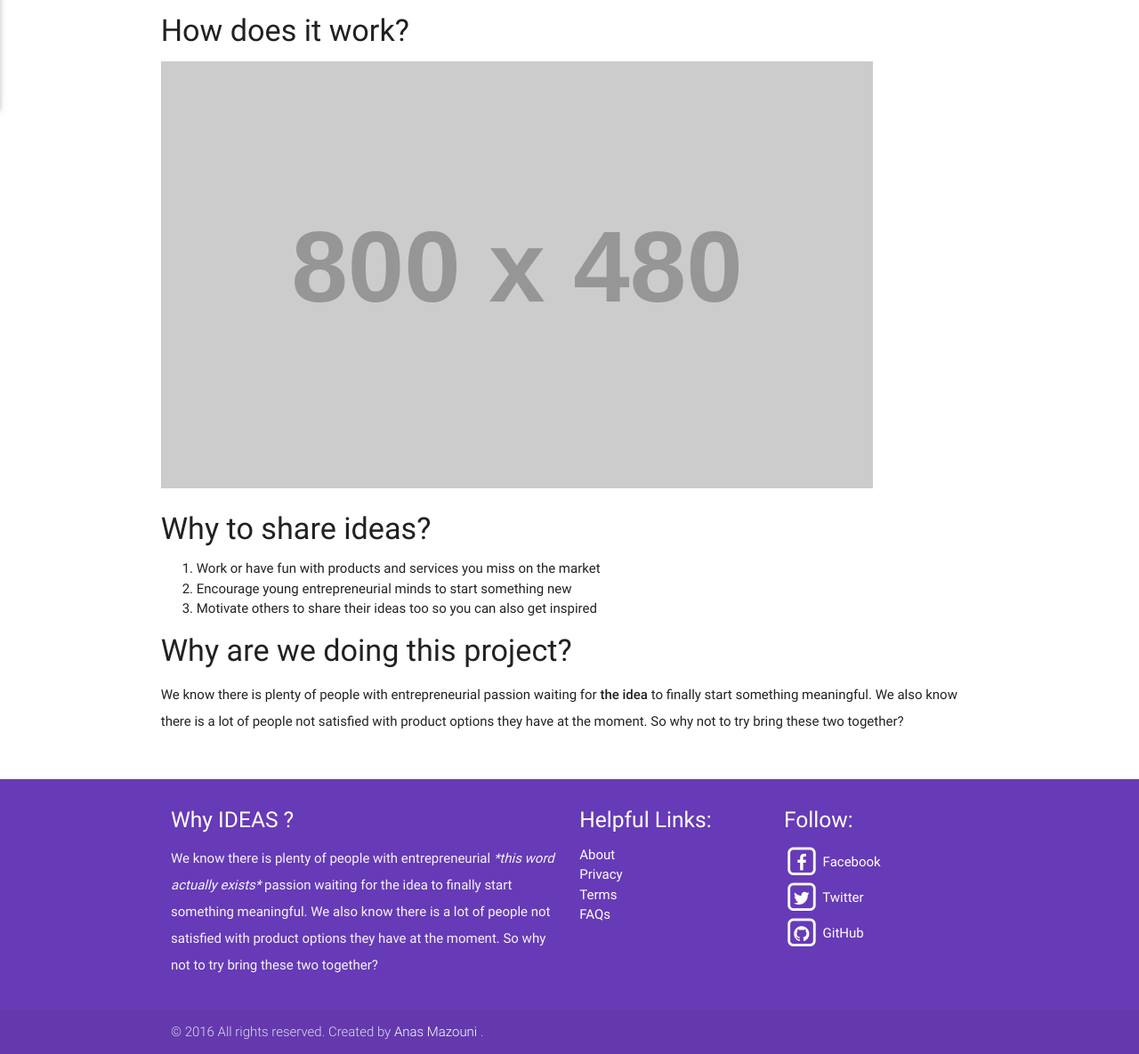
After one commit to Stormiix/ideas-site, a PHP site: page /about.html in a window 1280 px wide. The commit adds this page. Shown: the part 737-1922 px from the top of the page at 89% size. Run offline with PHP 8.4, Linux system fonts and the light colour scheme; grey boxes labelled with a size stand in for pictures from a placeholder-image service; some libraries are stand-ins or nearby versions.

Commit message:
Added an about page & updated some css

```diff
--- /dev/null
+++ b/about.html
@@ -0,0 +1,196 @@
+<!DOCTYPE html>
+<html lang="en">
+
+<head>
+
+    <!-- META -->
+    <meta http-equiv="Content-Type" content="text/html; charset=UTF-8" />
+    <meta name="viewport" content="width=device-width, initial-scale=1, maximum-scale=1.0, user-scalable=no" />
+    <meta name="description" content="">
+    <meta name="keywords" content="" />
+    <meta name="copyright" content="" />
+    <meta name="author" content="Anas Mazouni - https://stormix.co/">
+    <meta name="robots" content="all" />
+    <link rel="author" href="https://plus.google.com/+Anasmazouni_Stormix" />
+
+    <title>Ideas - About Page</title>
+
+    <!-- CSS  -->
+    <link href="https://fonts.googleapis.com/icon?family=Material+Icons" rel="stylesheet">
+    <link href="css/materialize.css" type="text/css" rel="stylesheet" media="screen,projection" />
+    <link href="css/style.css" type="text/css" rel="stylesheet" media="screen,projection" />
+    <link href="css/custom.css" type="text/css" rel="stylesheet" media="screen,projection" />
+    <!-- Custom -->
+    <link rel="stylesheet" href="plugins/owl.carousel/assets/owl.carousel.css">
+    <link rel="stylesheet" href="plugins/owl.carousel/assets/owl.theme.default.min.css">
+    <!-- Favicon -->
+    <link rel="icon" type="image/x-icon" href="img/favicon.png" />
+    <!-- Font Awesome for footer-->
+    <link href="//maxcdn.bootstrapcdn.com/font-awesome/4.5.0/css/font-awesome.min.css" rel="stylesheet">
+</head>
+
+<body>
+
+
+    <ul class="topnav">
+        <li><a><i class="material-icons tiny">email</i> contact@stormix.co</a></li>
+        <li><a><i class="material-icons tiny">phone</i> +212 123 456 789</a></li>
+
+    </ul>
+
+
+    <nav class="deep-purple" role="navigation">
+        <div class="nav-wrapper">
+            <a href="#" class="brand-logo center">IDEAS</a>
+            <ul class="left hide-on-med-and-down">
+                <li><a href="index">Home</a></li>
+                <li class="active"><a href="about">About</a></li>
+                <li><a href="#">Faqs</a></li>
+            </ul>
+            <ul class="right hide-on-med-and-down">
+                <li><a href="#">Register</a></li>
+                <li><a href="#">Login</a></li>
+            </ul>
+            <ul id="nav-mobile" class="side-nav">
+                <li><a href="index">Home</a></li>
+                <li class="active"><a href="about">About</a></li>
+                <li><a href="#">Faqs</a></li>
+                <hr>
+                <li><a href="#">Register</a></li>
+                <li><a href="#">Login</a></li>
+            </ul>
+            <a href="#" data-activates="nav-mobile" class="button-collapse"><i class="material-icons">menu</i></a>
+        </div>
+    </nav>
+
+
+
+
+
+    <div class="container">
+        <div class="section">
+            <div class="row">
+
+           <h2 class="header">About Page : <small>It's Nice to Meet You!</small></h2>
+                    <!-- page content  -->
+                    <div class="video-container">
+                        <iframe width="853" height="480" src="//www.youtube.com/embed/Q8TXgCzxEnw?rel=0" frameborder="0" allowfullscreen></iframe>
+                    </div>
+
+                    <h4 class="">How does it work?</h4>
+                    <p><img alt="IDEAS: How it works" src="http://placehold.it/800x480"></p>
+
+                    <h4>Why to share ideas?</h4>
+                    <ol>
+                        <li>Work or have fun with products and services you miss on the market </li>
+                        <li>Encourage young entrepreneurial minds to start something new</li>
+                        <li>Motivate others to share their ideas too so you can also get inspired</li>
+                        </ol>
+                        <h4>Why are we doing this project?</h4>
+                        <p>
+                            We know there is plenty of people with entrepreneurial passion waiting for
+                            <strong>the idea </strong>to finally start something meaningful. We also know there is a lot of people not satisfied with product options they have at the moment. So why not to try bring these two together?</p>
+
+
+
+            </div>
+        </div>
+    </div>
+
+
+
+
+    <footer class="page-footer custom-color">
+        <div class="container">
+            <div class="row">
+                <div class="col l6 s12">
+                    <h5 class="white-text">Why IDEAS ?</h5>
+                    <p class="grey-text text-lighten-4">We know there is plenty of people with entrepreneurial <i>*this word actually exists*</i> passion waiting for the idea to finally start something meaningful. We also know there is a lot of people not satisfied with product options they have at the moment. So why not to try bring these two together?</p>
+
+
+                </div>
+                <div class="col l3 s12">
+                    <h5 class="white-text">Helpful Links:</h5>
+                    <ul>
+                        <li><a class="white-text" href="#">About</a></li>
+                        <li><a class="white-text" href="#">Privacy</a></li>
+                        <li><a class="white-text" href="#">Terms</a></li>
+                        <li><a class="white-text" href="#">FAQs</a></li>
+                    </ul>
+                </div>
+                <div class="col l3 s12">
+
+                    <h5 class="white-text">Follow:</h5>
+
+                    <ul>
+                        <li> <a class="white-text tooltipped" data-position="right" data-delay="50" data-tooltip="Facebook Page" href="" target="_blank" title="Facebook"><span class="fa-stack fa-lg">
+  <i class="fa fa-square-o fa-stack-2x"></i>
+  <i class="fa fa-facebook fa-stack-1x"></i>
+</span>
+Facebook</a></li>
+                        <li>
+                            <a class="white-text tooltipped" data-position="right" data-delay="50" data-tooltip="Twitter Account" href="" id="gh" target="_blank" title="Twitter"><span class="fa-stack fa-lg">
+  <i class="fa fa-square-o fa-stack-2x"></i>
+  <i class="fa fa-twitter fa-stack-1x"></i>
+</span>
+Twitter</a></li>
+                        <li>
+                            <a class="white-text tooltipped" data-position="right" data-delay="50" data-tooltip="GitHub Repo" href="" target="_blank" title="GitHub"><span class="fa-stack fa-lg">
+  <i class="fa fa-square-o fa-stack-2x"></i>
+  <i class="fa fa-github fa-stack-1x"></i>
+</span>
+GitHub</a></li>
+                    </ul>
+                </div>
+            </div>
+        </div>
+        <div class="footer-copyright">
+            <div class="container">
+                © 2016 All rights reserved. Created by <a href="https://stormix.co/">Anas Mazouni</a> .
+            </div>
+        </div>
+    </footer>
+
+
+    <!--  Scripts-->
+    <script src="https://code.jquery.com/jquery-2.1.1.min.js"></script>
+    <script src="js/materialize.js"></script>
+    <script src="js/init.js"></script>
+    <script src="js/common.js"></script>
+    <script src="js/paintbrush.js"></script>
+    <!-- Carousel JS -->
+    <script src="plugins/owl.carousel/owl.carousel.min.js"></script>
+    <script>
+        $(document).ready(function() {
+            $('.owl-carousel').owlCarousel({
+                loop: true,
+                margin: 10,
+                autoplay: true,
+                autoplayTimeout: 1000,
+                autoplayHoverPause: true,
+                center: false,
+                autoWidth: true,
+                responsiveClass: true,
+                responsive: {
+                    0: {
+                        items: 1,
+                        nav: true
+                    },
+                    600: {
+                        items: 3,
+                        nav: false
+                    },
+                    1000: {
+                        items: 5,
+                        nav: true,
+                        loop: false
+                    }
+                }
+            })
+        });
+
+    </script>
+
+</body>
+
+</html>
--- a/css/custom.css
+++ b/css/custom.css
@@ -30,6 +30,29 @@ main {
 .custom-color-sec-text.text-dark {
   color: #23e887 !important; }
 
+/* Scrollbar Style : START */
+::scrollbar {
+  background-color: #eee !important;
+  width: 6px;
+  height: 6px !important; }
+
+::-webkit-scrollbar {
+  background-color: #eee !important;
+  width: 6px;
+  height: 6px !important; }
+
+::-webkit-scrollbar:hover {
+  background-color: #eee !important;
+  width: 6px;
+  height: 6px !important; }
+
+::-webkit-scrollbar-thumb {
+  background-color: #673ab7 !important; }
+
+::-webkit-scrollbar-thumb:hover {
+  background-color: #673ab7; }
+
+/* Scrollbar Style : END */
 /* Remove margins and padding from the list, and add a black background color */
 ul.topnav {
   list-style-type: none;
--- a/sass/custom.scss
+++ b/sass/custom.scss
@@ -38,6 +38,16 @@ $color in $colors {
 
 $dark: map-get($custom-color, "dark");
 $darker: darken($dark, 15%);
+
+
+/* Scrollbar Style : START */
+::scrollbar { background-color: #eee !important; width: 6px; height: 6px !important; }
+::-webkit-scrollbar { background-color: #eee !important; width: 6px; height: 6px !important; }
+::-webkit-scrollbar:hover { background-color: #eee !important; width: 6px; height: 6px !important; }
+::-webkit-scrollbar-thumb { background-color: map-get($custom-color, "base") !important; }
+::-webkit-scrollbar-thumb:hover { background-color: map-get($custom-color, "base"); }
+/* Scrollbar Style : END */
+
 
 /* Remove margins and padding from the list, and add a black background color */
 
```
Also changed, not shown: index.html (+5 -5 lines), .htaccess (added), img/pen-idea-bulb-paper.jpg (deleted).
